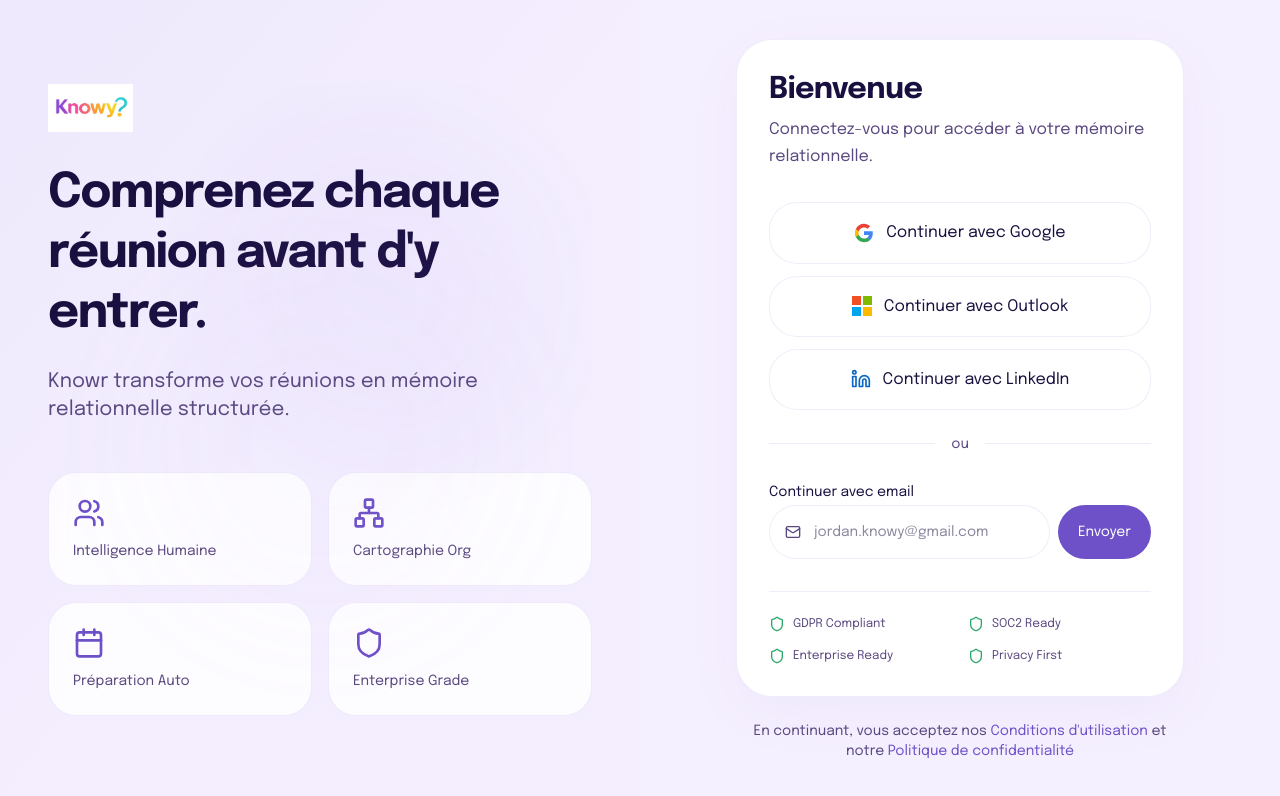
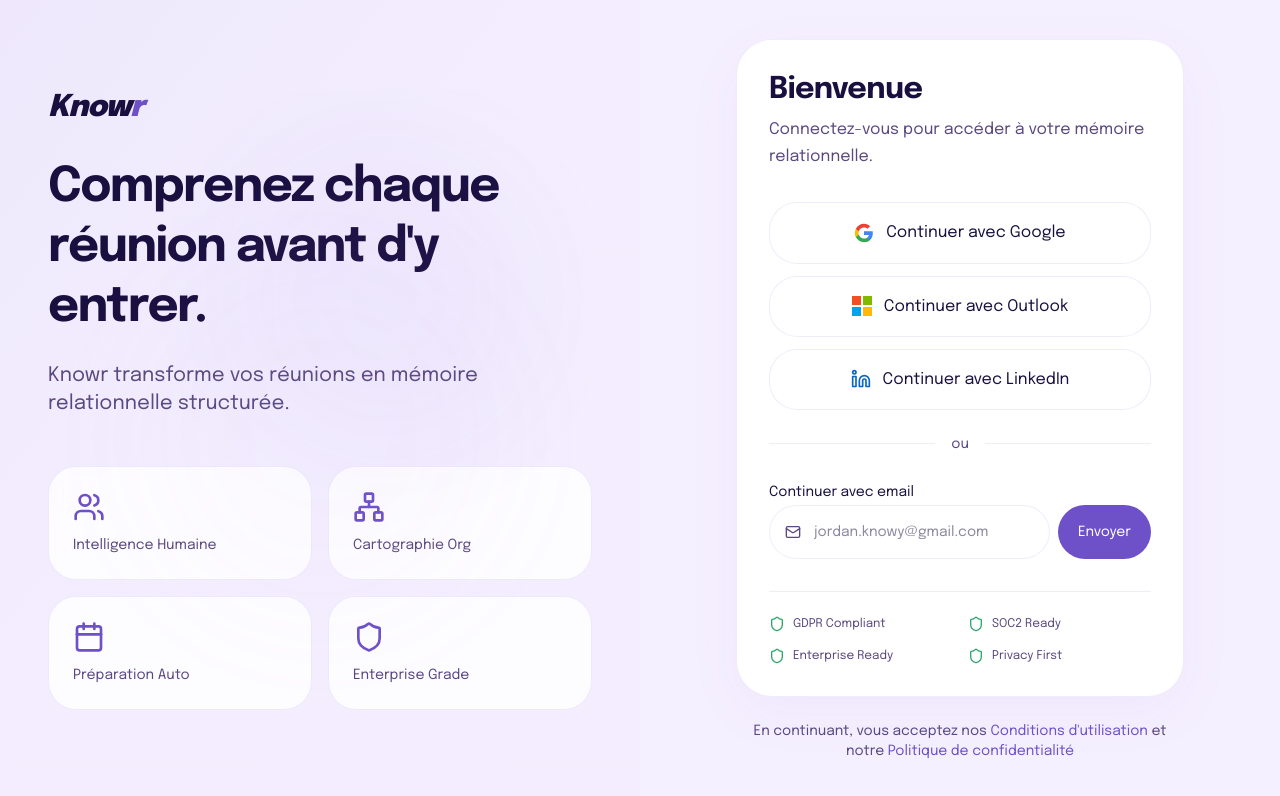
Before and after one commit to jordan-knowy/knowy, a React (Vite) app: page /signin in a window 1280 px wide. Shown: the top 796 px of the page. Built offline with nearby package versions, Linux system fonts and the light colour scheme; no server answers.

Commit message:
fix: remplacer logo image par texte 'Knowr' sur la page SignIn
Co-Authored-By: Claude Haiku 4.5 <noreply@anthropic.com>

```diff
--- a/src/app/components/SignIn.tsx
+++ b/src/app/components/SignIn.tsx
@@ -2,7 +2,6 @@ import { motion } from 'motion/react';
 import { useState, useEffect } from 'react';
 import { useNavigate } from 'react-router';
 import { Users, Network, Calendar, Shield, Linkedin, Mail } from 'lucide-react';
-import logoKnowr from '../../imports/Pre_sentation1.jpg';
 import { supabase } from '../../lib/supabase';
 
 // After OAuth, OnboardingRoute/ProtectedApp will decide where to go
@@ -105,7 +104,9 @@ export default function SignIn() {
             transition={{ duration: 0.8, ease: [0.22, 1, 0.36, 1] }}
           >
             <div className="inline-flex items-center gap-2 mb-8">
-              <img src={logoKnowr} alt="Knowr" className="h-12" />
+              <h1 className="text-3xl font-black italic text-foreground">
+                Know<span className="text-primary">r</span>
+              </h1>
             </div>
 
             <h1 className="text-5xl font-bold mb-6 leading-tight">
@@ -163,7 +164,9 @@ export default function SignIn() {
         >
           {/* Mobile logo */}
           <div className="lg:hidden mb-8">
-            <img src={logoKnowr} alt="Knowr" className="h-12" />
+            <h1 className="text-3xl font-black italic text-foreground">
+              Know<span className="text-primary">r</span>
+            </h1>
           </div>
 
           <div className="bg-card rounded-3xl p-5 border border-border shadow-lg shadow-primary/5 sm:p-8">
```
